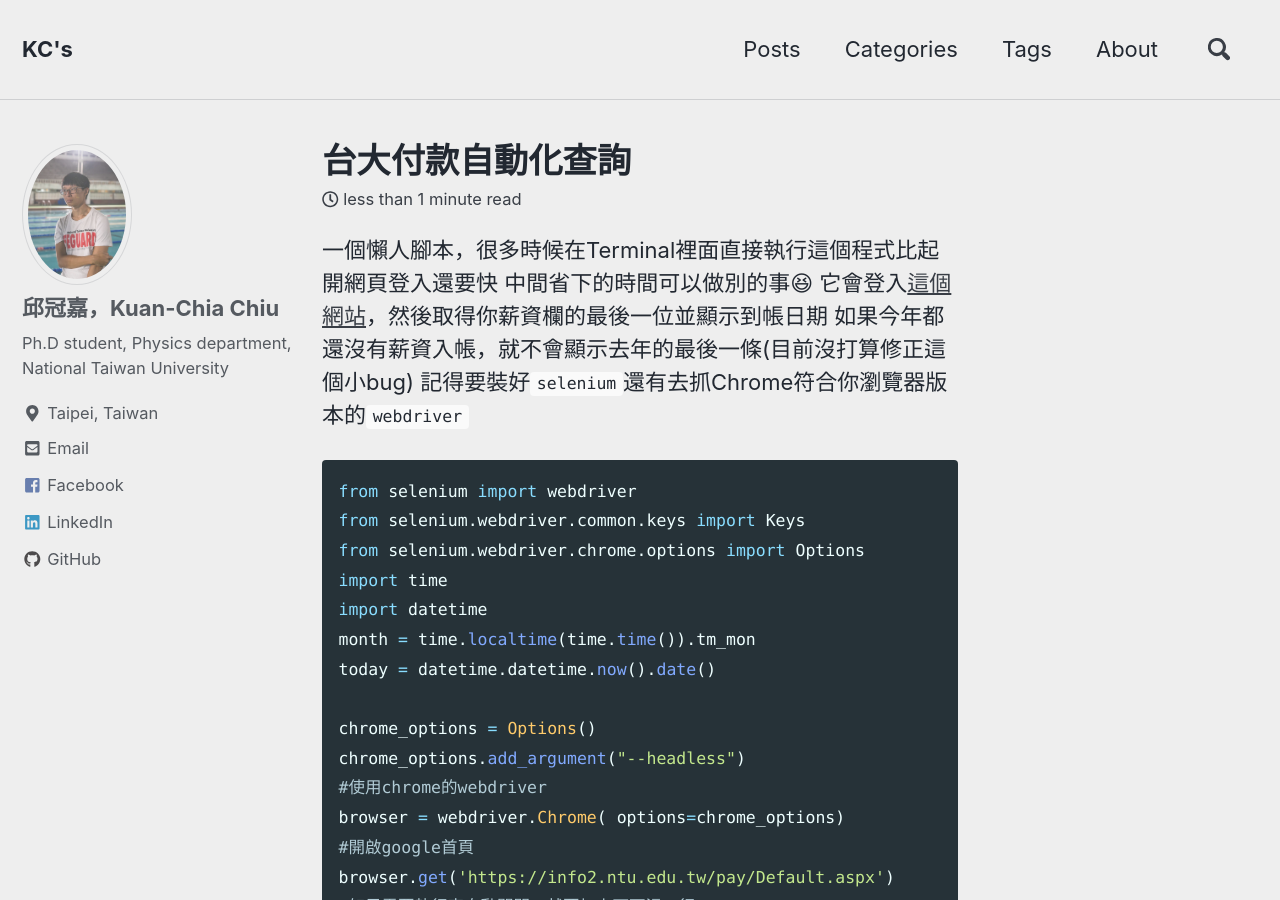
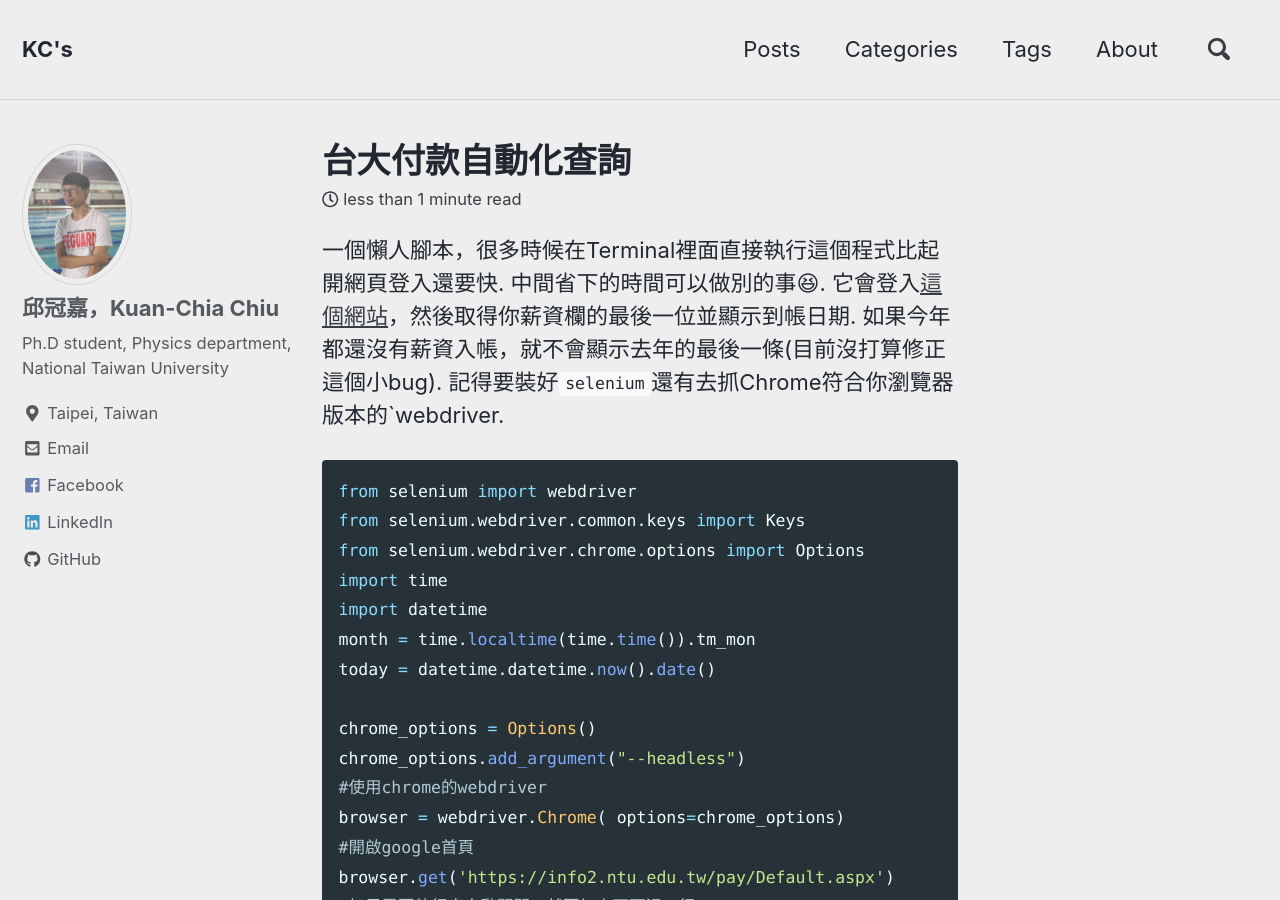
Before and after one commit to ttt50966/ttt50966.github.io, a Jekyll site: the page built from _posts/2021-01-10-Payment-auto-search.md, in a window 1280 px wide and 900 px high. Built offline with Jekyll 4.4.1, drawn with Linux system fonts in a browser that asks for light colours; nearby versions of some CDN libraries; comment, search, counter and statistics services are not loaded.

Commit message:
2021-01-10 台大付款自動化查詢-換行

````diff
--- a/_posts/2021-01-10-Payment-auto-search.md
+++ b/_posts/2021-01-10-Payment-auto-search.md
@@ -8,11 +8,11 @@
 comments: true
 ---
 
-一個懶人腳本，很多時候在Terminal裡面直接執行這個程式比起開網頁登入還要快
-中間省下的時間可以做別的事😆
-它會登入[這個網站](https://mis.cc.ntu.edu.tw/pay/Default.aspx)，然後取得你薪資欄的最後一位並顯示到帳日期
-如果今年都還沒有薪資入帳，就不會顯示去年的最後一條(目前沒打算修正這個小bug)
-記得要裝好`selenium`還有去抓Chrome符合你瀏覽器版本的`webdriver`
+一個懶人腳本，很多時候在Terminal裡面直接執行這個程式比起開網頁登入還要快.
+中間省下的時間可以做別的事😆.
+它會登入[這個網站](https://mis.cc.ntu.edu.tw/pay/Default.aspx)，然後取得你薪資欄的最後一位並顯示到帳日期.
+如果今年都還沒有薪資入帳，就不會顯示去年的最後一條(目前沒打算修正這個小bug).
+記得要裝好`selenium`還有去抓Chrome符合你瀏覽器版本的`webdriver.
 
 
 ```python
````
